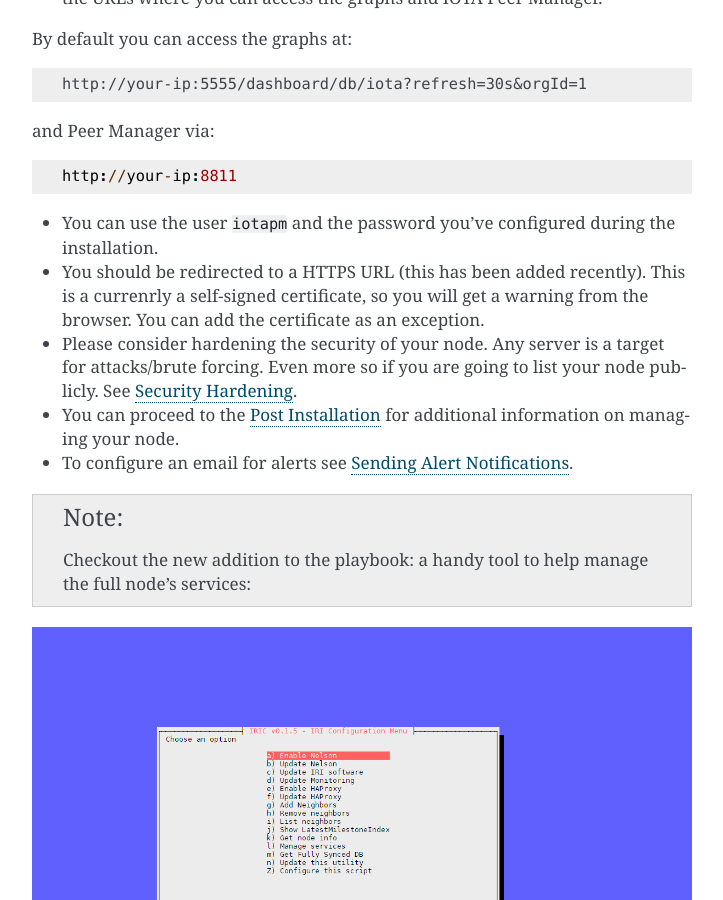
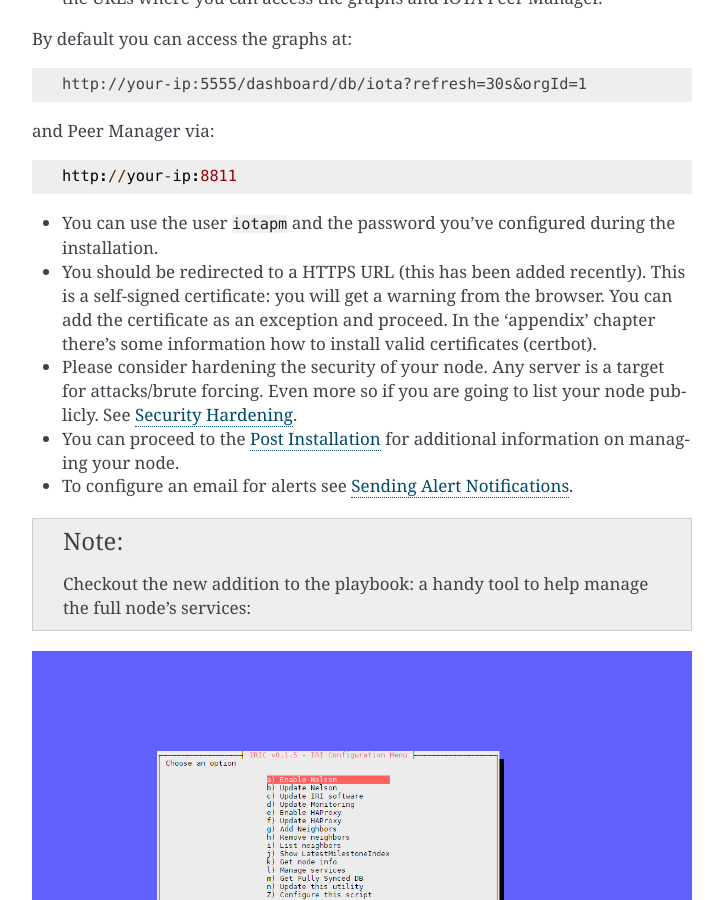
Before and after one commit to nuriel77/iri-playbook, a Sphinx documentation site: the page built from docs/getting-started-quickly.rst, in a window 1280 px wide and 900 px high, scrolled down 770 px. Shown: the whole window, without its empty margins (388-1111 px from the left). Built offline with Sphinx 7.4.7, drawn with Linux system fonts in a browser that asks for light colours.

Commit message:
Correct typo

```diff
--- a/docs/getting-started-quickly.rst
+++ b/docs/getting-started-quickly.rst
@@ -43,7 +43,7 @@ and Peer Manager via::
 
 * You can use the user ``iotapm`` and the password you've configured during the installation.
 
-* You should be redirected to a HTTPS URL (this has been added recently). This is a currenrly a self-signed certificate, so you will get a warning from the browser. You can add the certificate as an exception.
+* You should be redirected to a HTTPS URL (this has been added recently). This is a self-signed certificate: you will get a warning from the browser. You can add the certificate as an exception and proceed. In the 'appendix' chapter there's some information how to install valid certificates (certbot).
 
 * Please consider hardening the security of your node. Any server is a target for attacks/brute forcing. Even more so if you are going to list your node publicly. See :ref:`securityHardening`.
 
```
